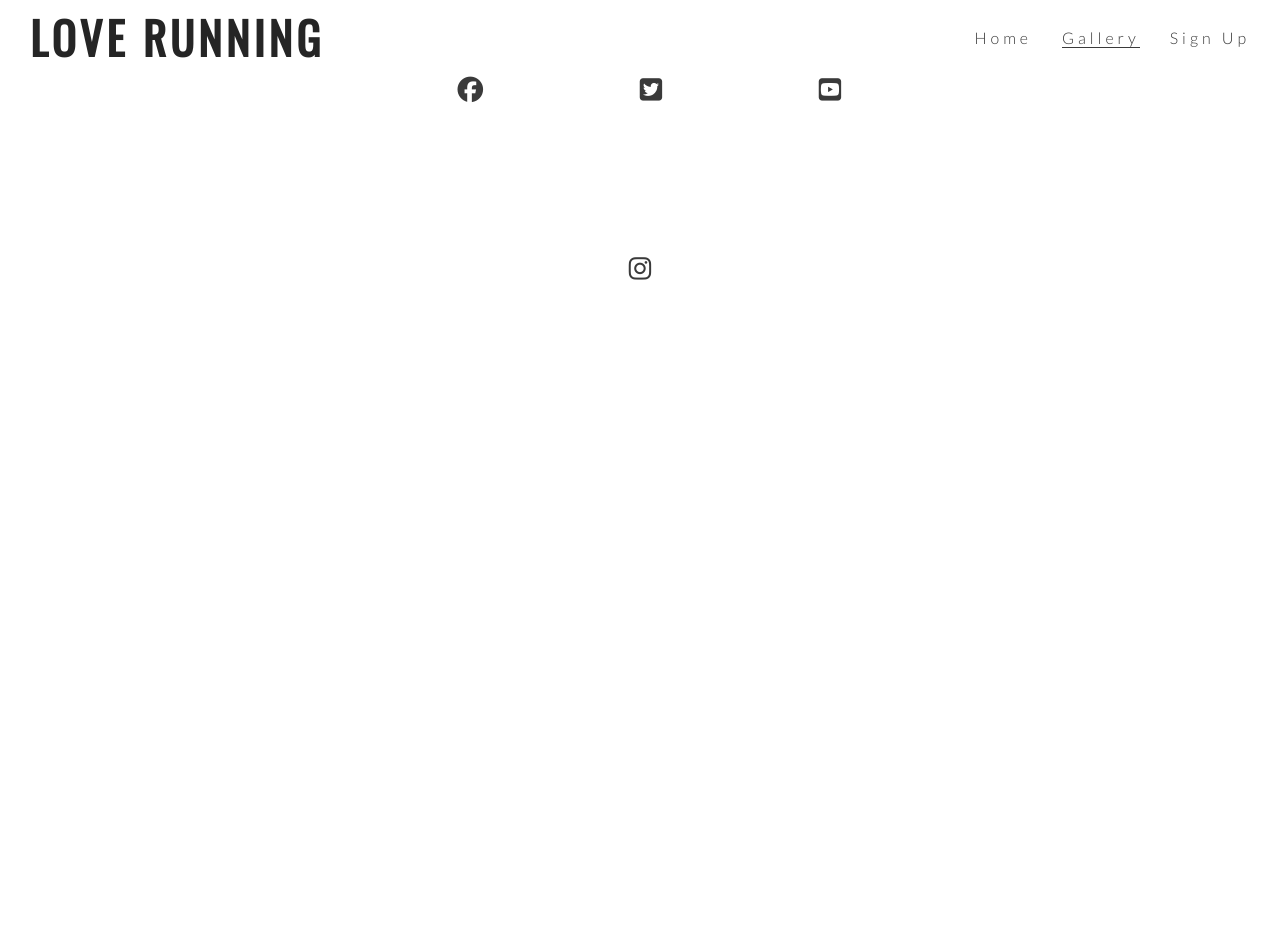
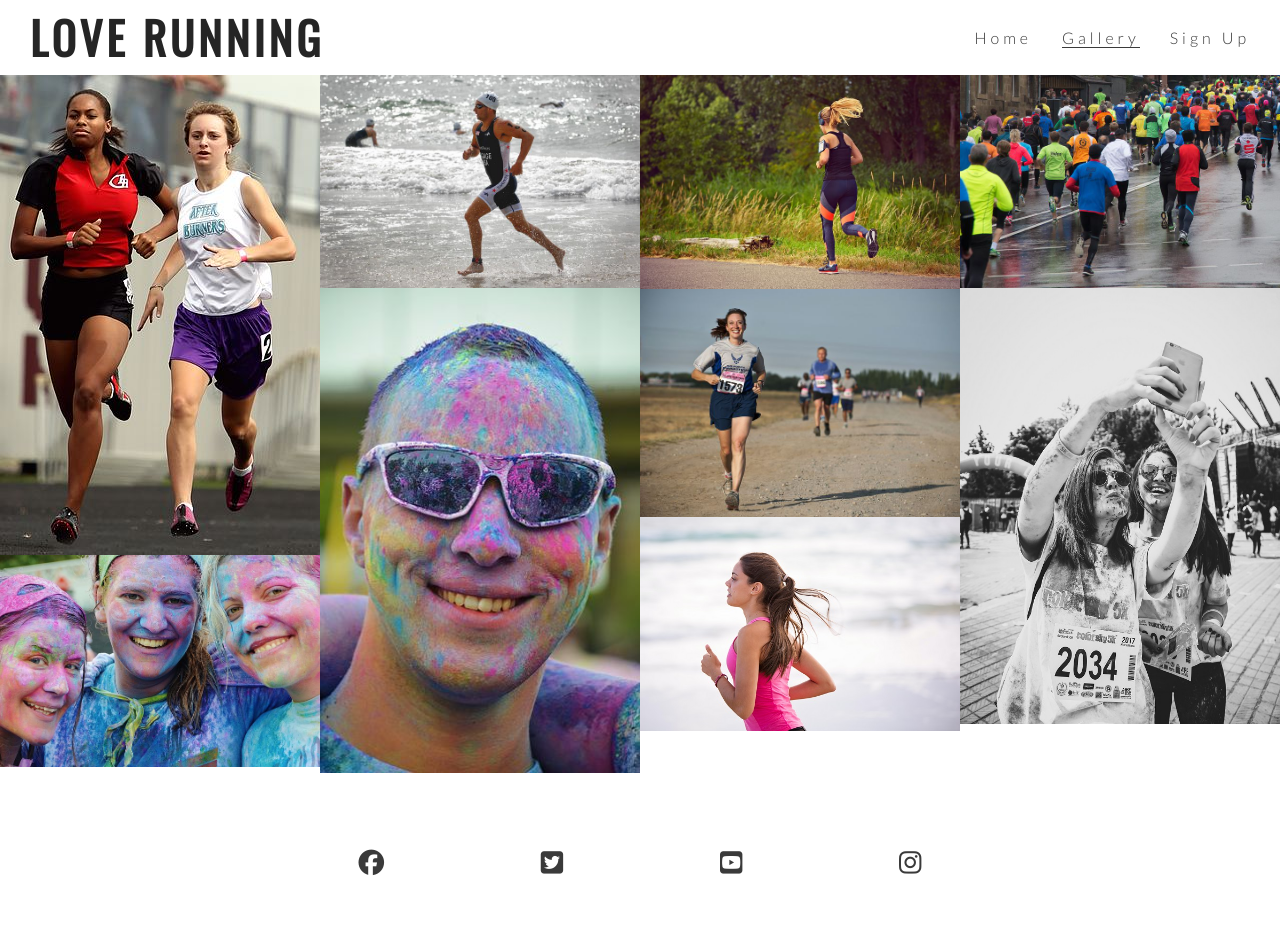
Before and after one commit to fabi8bit/love-running, a plain HTML site: page gallery.html in a window 1280 px wide. Before the commit the page ends 800 px from the top, so only its background shows below. Drawn offline with nearby package versions, Linux system fonts and the light colour scheme.

Commit message:
Add images to gallery and masonry styling

```diff
--- a/assets/css/style.css
+++ b/assets/css/style.css
@@ -242,3 +242,16 @@ footer {
     padding: 5%;
     color: #3a3a3a;
 }
+
+/* Gallery */
+
+#photos {
+    clear: both;
+    line-height: 0;
+    column-count: 4;
+    column-gap: 0;
+}
+
+#photos img {
+    width: 100%;
+}
--- a/gallery.html
+++ b/gallery.html
@@ -34,6 +34,18 @@
             </ul>
         </nav>
     </header>
+
+    <section id="photos">
+        <img src="assets/images/athletes.jpg" alt="Two athletes running together">
+        <img src="assets/images/girls.jpg" alt="Three girls at charity paint running festival">
+        <img src="assets/images/runner3.jpg" alt="Solo male runner jogging on a beach">
+        <img src="assets/images/man.jpg" alt="Man at charity paint running festival">
+        <img src="assets/images/runner1.jpg" alt="Solo feamle runner jogging through phoenix park">
+        <img src="assets/images/runner2.jpg" alt="Runners competing in marathon">
+        <img src="assets/images/runner4.jpg" alt="Solo female runner jogging on a beach">
+        <img src="assets/images/running_gang.jpg" alt="Large group of runners taking part in a marathon on a rainy day">
+        <img src="assets/images/mud-run.jpg" alt="Two women runners taking a muddy selfie after the Mud Runners Championship">
+    </section>
     <footer>
         <ul class="social-networks">
             <li>
```
Also changed, not shown: assets/images/athletes.jpg (added), assets/images/girls.jpg (added), assets/images/man.jpg (added), assets/images/mud-run.jpg (added), assets/images/runner1.jpg (added), assets/images/runner2.jpg (added), assets/images/runner3.jpg (added), assets/images/runner4.jpg (added), assets/images/running_gang.jpg (added).
